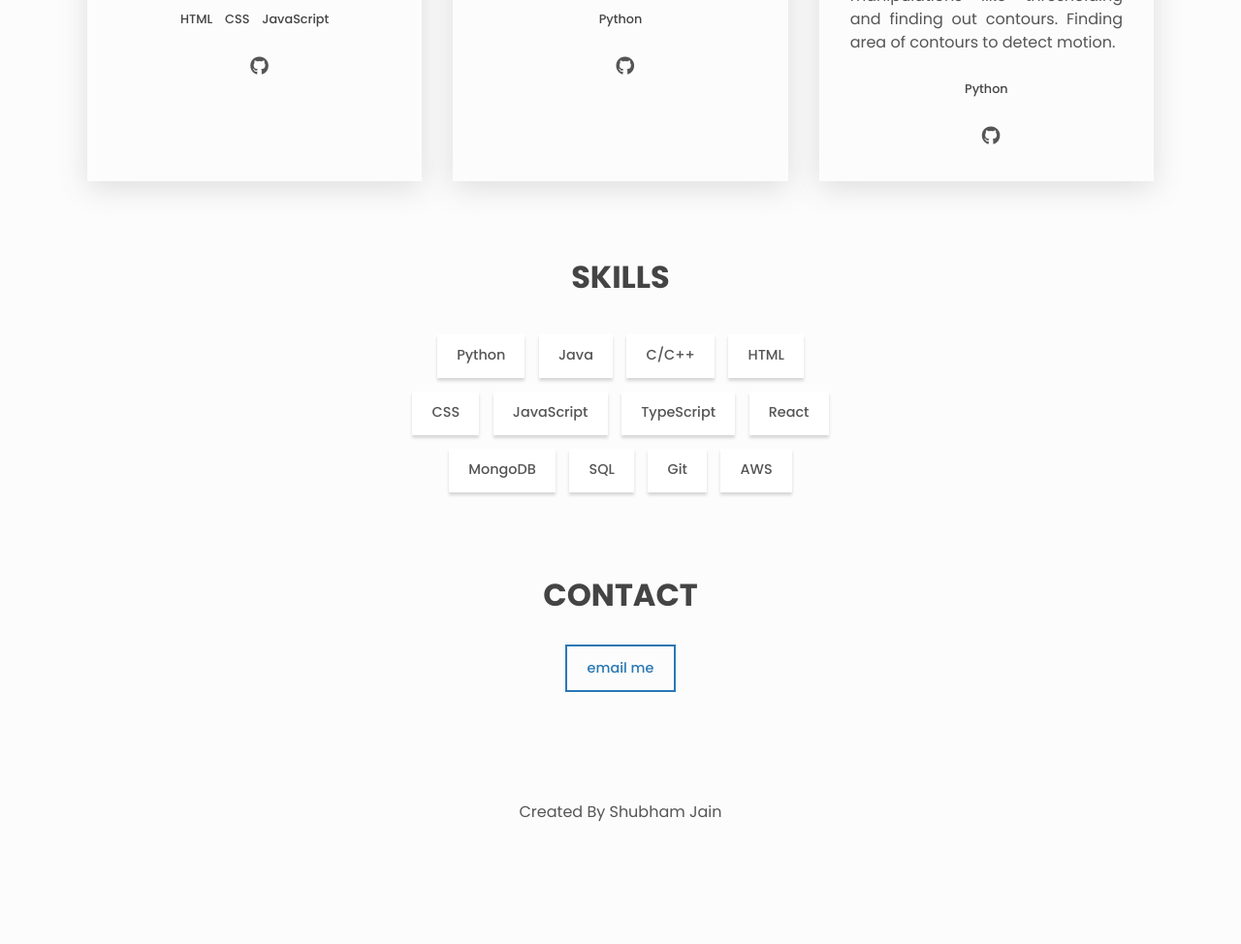
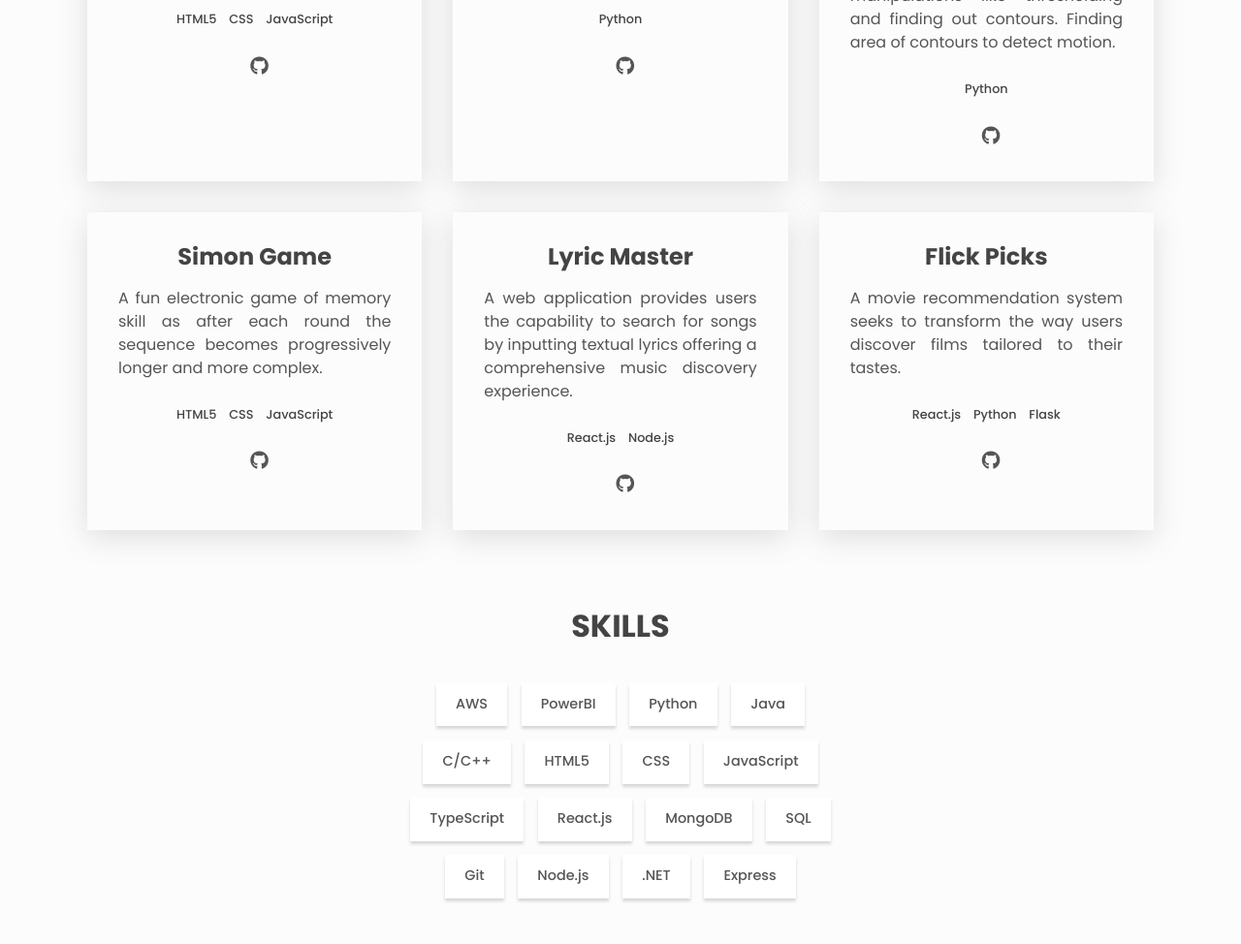
Before and after one commit to Destro3998/Portfolio.github.io, a plain HTML site: page index.html in a window 1280 px wide. Shown: the part 986-1960 px from the top of the page at 97% size. Before the commit the page ends 1884 px from the top, so only its background shows below. Drawn offline with Linux system fonts and the light colour scheme.

Commit message:
Updating Projects Description

```diff
--- a/index.html
+++ b/index.html
@@ -103,6 +103,7 @@
         <h2 class="section__title">Projects</h2>
 
         <div class="projects__grid">
+
           <div class="project">
             <h3>Drum Kit</h3>
             <p class="project__description">
@@ -110,7 +111,7 @@
               This site was made for fun , use it however you wish.
             </p>
             <ul class="project__stack">
-              <li class="project__stack-item">HTML</li>
+              <li class="project__stack-item">HTML5</li>
               <li class="project__stack-item">CSS</li>
               <li class="project__stack-item">JavaScript</li>
             </ul>
@@ -166,6 +167,67 @@
             </a>
 
           </div>
+          <div class="project">
+            <h3>Simon Game</h3>
+            <p class="project__description">
+              A fun electronic game of memory skill as after each round the sequence becomes progressively longer and
+              more complex.
+            </p>
+            <ul class="project__stack">
+              <li class="project__stack-item">HTML5</li>
+              <li class="project__stack-item">CSS</li>
+              <li class="project__stack-item">JavaScript</li>
+            </ul>
+
+            <a
+              href="https://github.com/Destro3998/Simon-Game"
+              aria-label="source code for project 1"
+              class="link link--icon"
+            >
+              <i aria-hidden="true" class="fab fa-github"></i>
+            </a>
+          </div>
+
+          <div class="project">
+            <h3>Lyric Master</h3>
+            <p class="project__description">
+              A web application provides users the capability to search for songs by inputting textual lyrics
+              offering a comprehensive music discovery experience.
+            </p>
+            <ul class="project__stack">
+              <li class="project__stack-item">React.js</li>
+              <li class="project__stack-item">Node.js</li>
+            </ul>
+
+            <a
+              href="https://github.com/Destro3998/Lyric-Master"
+              aria-label="source code for project 2"
+              class="link link--icon"
+            >
+              <i aria-hidden="true" class="fab fa-github"></i>
+            </a>
+          </div>
+
+          <div class="project">
+            <h3>Flick Picks</h3>
+            <p class="project__description">
+              A movie recommendation system seeks to transform the way users discover films tailored to their tastes.
+            </p>
+            <ul class="project__stack">
+              <li class="project__stack-item">React.js</li>
+              <li class="project__stack-item">Python</li>
+              <li class="project__stack-item">Flask</li>
+            </ul>
+
+            <a
+              href="https://github.com/Destro3998/Flick-Picks"
+              aria-label="source code for project 3"
+              class="link link--icon"
+            >
+              <i aria-hidden="true" class="fab fa-github"></i>
+            </a>
+          </div>
+
         </div>
       </section>
 
@@ -173,18 +235,24 @@
       <section class="section skills" id="skills">
         <h2 class="section__title">Skills</h2>
         <ul class="skills__list">
+          <li class="skills__list-item btn btn--plain">AWS</li>
+          <li class="skills__list-item btn btn--plain">PowerBI</li>
           <li class="skills__list-item btn btn--plain">Python</li>
           <li class="skills__list-item btn btn--plain">Java</li>
           <li class="skills__list-item btn btn--plain">C/C++</li>
-          <li class="skills__list-item btn btn--plain">HTML</li>
+          <li class="skills__list-item btn btn--plain">HTML5</li>
           <li class="skills__list-item btn btn--plain">CSS</li>
           <li class="skills__list-item btn btn--plain">JavaScript</li>
           <li class="skills__list-item btn btn--plain">TypeScript</li>
-          <li class="skills__list-item btn btn--plain">React</li>
+          <li class="skills__list-item btn btn--plain">React.js</li>
           <li class="skills__list-item btn btn--plain">MongoDB</li>
           <li class="skills__list-item btn btn--plain">SQL</li>
           <li class="skills__list-item btn btn--plain">Git</li>
-          <li class="skills__list-item btn btn--plain">AWS</li>
+          <li class="skills__list-item btn btn--plain">Node.js</li>
+          <li class="skills__list-item btn btn--plain">.NET</li>
+          <li class="skills__list-item btn btn--plain">Express</li>
+
+
 
         </ul>
       </section>
--- a/script.js
+++ b/script.js
@@ -1,64 +1,48 @@
+const body = document.body;
 
-const body = document.body
-
-const btnTheme = document.querySelector('.fa-moon')
-const btnHamburger = document.querySelector('.fa-bars')
+const btnTheme = document.querySelector('#btn-theme');
+const btnHamburger = document.querySelector('.nav__hamburger i'); // selecting the icon inside the button
 
 const addThemeClass = (bodyClass, btnClass) => {
-  body.classList.add(bodyClass)
-  btnTheme.classList.add(btnClass)
+  body.classList.add(bodyClass);
+  btnTheme.classList.add(btnClass);
 }
 
-const getBodyTheme = localStorage.getItem('portfolio-theme')
-const getBtnTheme = localStorage.getItem('portfolio-btn-theme')
+const getBodyTheme = localStorage.getItem('portfolio-theme') || 'light'; // default to 'light' if not set
+const getBtnTheme = localStorage.getItem('portfolio-btn-theme') || 'fa-moon'; // default to 'fa-moon' if not set
 
-addThemeClass(getBodyTheme, getBtnTheme)
+addThemeClass(getBodyTheme, getBtnTheme);
 
-const isDark = () => body.classList.contains('dark')
+const isDark = () => body.classList.contains('dark');
 
 const setTheme = (bodyClass, btnClass) => {
-
-	body.classList.remove(localStorage.getItem('portfolio-theme'))
-	btnTheme.classList.remove(localStorage.getItem('portfolio-btn-theme'))
-
-  addThemeClass(bodyClass, btnClass)
-
-	localStorage.setItem('portfolio-theme', bodyClass)
-	localStorage.setItem('portfolio-btn-theme', btnClass)
+	body.classList.remove(localStorage.getItem('portfolio-theme'));
+	btnTheme.classList.remove(localStorage.getItem('portfolio-btn-theme'));
+	addThemeClass(bodyClass, btnClass);
+	localStorage.setItem('portfolio-theme', bodyClass);
+	localStorage.setItem('portfolio-btn-theme', btnClass);
 }
 
-const toggleTheme = () =>
-	isDark() ? setTheme('light', 'fa-moon') : setTheme('dark', 'fa-sun')
+const toggleTheme = () => isDark() ? setTheme('light', 'fa-moon') : setTheme('dark', 'fa-sun');
 
-btnTheme.addEventListener('click', toggleTheme)
+btnTheme.addEventListener('click', toggleTheme);
 
 const displayList = () => {
-	const navUl = document.querySelector('.nav__list')
+	const navUl = document.querySelector('.nav__list');
+	btnHamburger.classList.toggle('fa-bars');
+	btnHamburger.classList.toggle('fa-times');
+	navUl.classList.toggle('display-nav-list');
+}
 
-	if (btnHamburger.classList.contains('fa-bars')) {
-		btnHamburger.classList.remove('fa-bars')
-		btnHamburger.classList.add('fa-times')
-		navUl.classList.add('display-nav-list')
+btnHamburger.parentElement.addEventListener('click', displayList); // attach the event to the parent button
+
+const scrollUp = () => {
+	const btnScrollTop = document.querySelector('.scroll-top');
+	if (window.scrollY > 500) {
+		btnScrollTop.style.display = 'block';
 	} else {
-		btnHamburger.classList.remove('fa-times')
-		btnHamburger.classList.add('fa-bars')
-		navUl.classList.remove('display-nav-list')
+		btnScrollTop.style.display = 'none';
 	}
 }
 
-btnHamburger.addEventListener('click', displayList)
-
-const scrollUp = () => {
-	const btnScrollTop = document.querySelector('.scroll-top')
-
-	if (
-		body.scrollTop > 500 ||
-		document.documentElement.scrollTop > 500
-	) {
-		btnScrollTop.style.display = 'block'
-	} else {
-		btnScrollTop.style.display = 'none'
-	}
-}
-
-document.addEventListener('scroll', scrollUp)
+document.addEventListener('scroll', scrollUp);
--- a/styles.css
+++ b/styles.css
@@ -280,6 +280,8 @@ main {
   margin-right: 1em;
 }
 
+
+
 .projects__grid {
   max-width: 1100px;
   margin: 0 auto;
```
Also changed, not shown: 1 other file.
